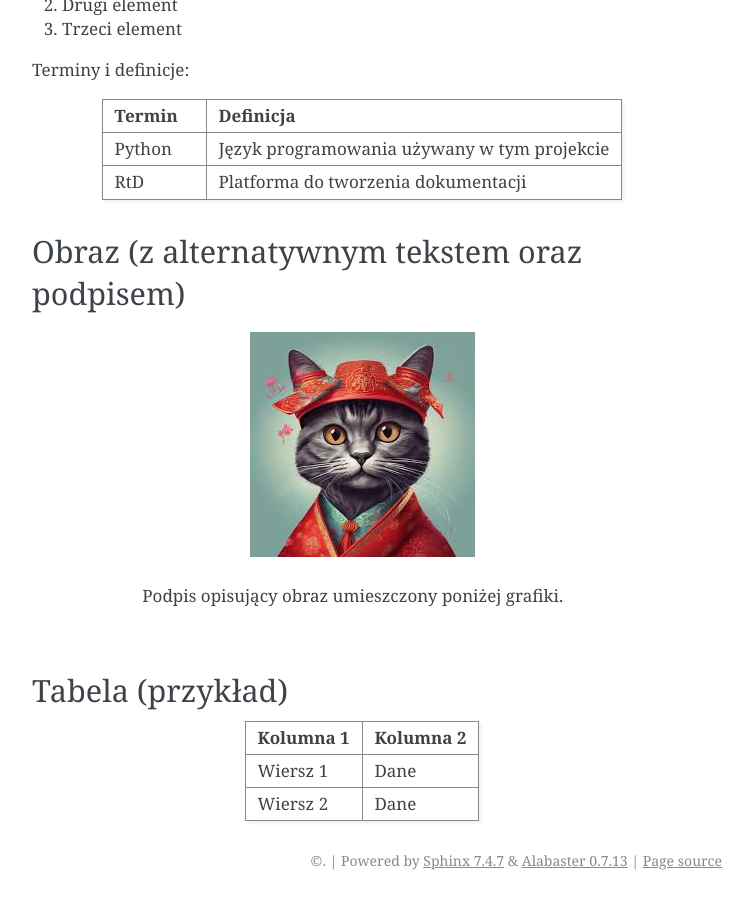
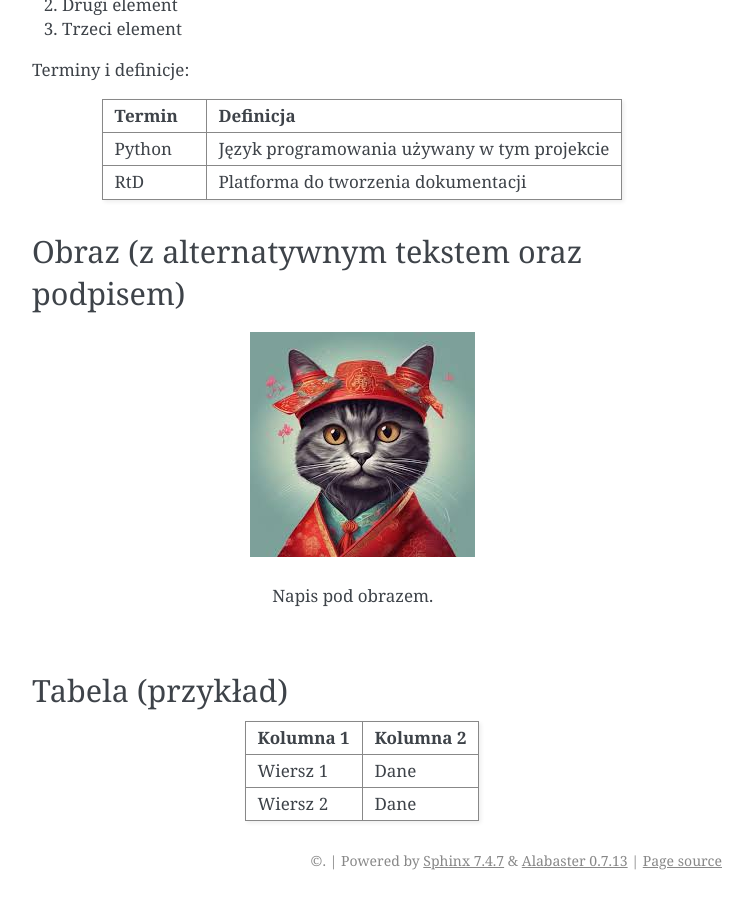
Before and after one commit to unplugw/zse-4tp-ow-rtd, a Sphinx documentation site: the page built from docs/source/skladnia.rst, in a window 1280 px wide and 900 px high, scrolled down 1514 px. Shown: the whole window, without its empty margins (388-1141 px from the left). Built offline with Sphinx 7.4.7, drawn with Linux system fonts in a browser that asks for light colours.

Commit message:
Update skladnia.rst

```diff
--- a/docs/source/skladnia.rst
+++ b/docs/source/skladnia.rst
@@ -80,7 +80,7 @@ Obraz (z alternatywnym tekstem oraz podpisem)
 .. figure:: ./picture.jpg
    :alt: Przykładowy obraz
 
-   Podpis opisujący obraz umieszczony poniżej grafiki.
+   Napis pod obrazem.
 
 Tabela (przykład)
 -----------------
```
